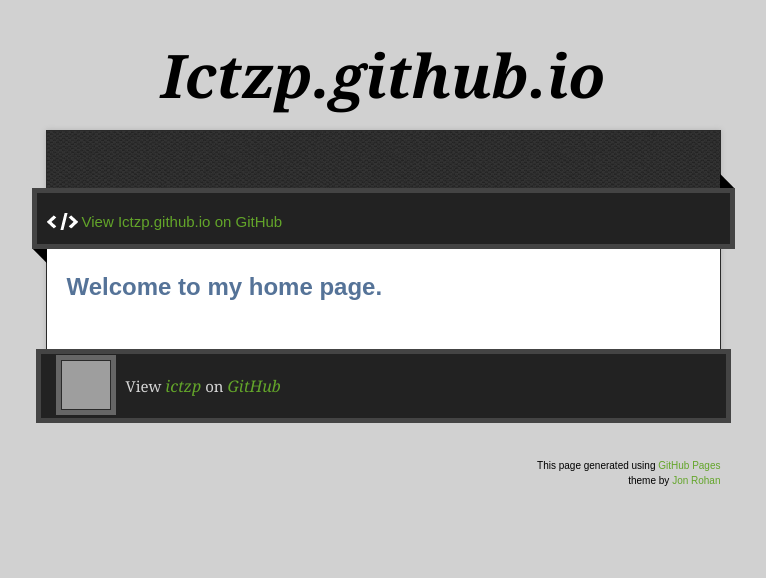
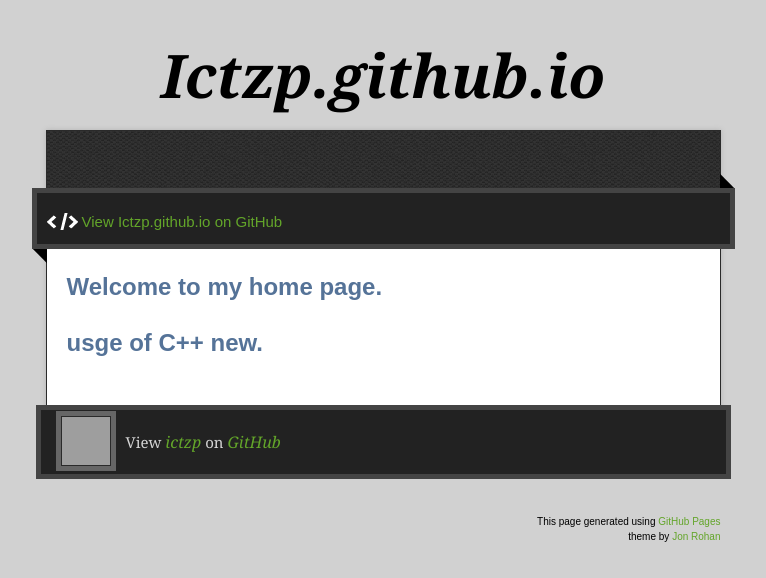
Before and after one commit to ictzp/ictzp.github.io, a plain HTML site: page index.html in a window 1280 px wide. Shown: the whole page, without its empty margins (257-1023 px from the left). Drawn offline with nearby package versions, Linux system fonts and the light colour scheme; grey boxes are pictures that could not be loaded.

Commit message:
Update index.html

```diff
--- a/index.html
+++ b/index.html
@@ -37,6 +37,10 @@
           <h2>
 <a name="welcome-to-my-home-page" class="anchor" href="#welcome-to-my-home-page"><span class="octicon octicon-link"></span></a>Welcome to my home page.</h2>
         </article>
+        <article class="markdown-body">
+          <h2>
+<a name="cpp-new" class="anchor" href="https://github.com/ictzp/ictzp.github.io/cpp-new.html"><span class="octicon octicon-link"></span></a>usge of C++ new.</h2>
+        </article>
       </div>
     </div>
     <footer>
```
